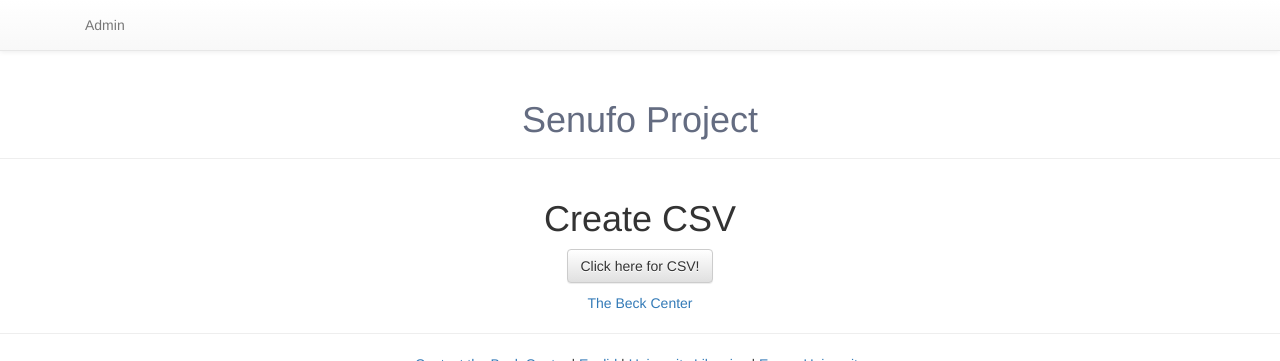
After one commit to ecds/Senufo, a Django app: template Senufo/templates/Map_PrintCSV.html in a window 1280 px wide. The commit adds this page. Shown: the top 361 px of the page. Run offline with Django 3.2, Linux system fonts and the light colour scheme; the template is opened without the code that fills it, so the values that code supplies are empty; some libraries are stand-ins or nearby versions.

Commit message:
linktoCSV

```diff
--- /dev/null
+++ b/Senufo/templates/Map_PrintCSV.html
@@ -0,0 +1,18 @@
+{% extends "base.html" %}
+
+{% block title %}Create CSV{% endblock %}
+<head><h1>Create CSV</h1></head>
+{% block content %}
+<body>
+<div class='content'>
+
+<h1>Create CSV</h1>
+
+
+<p><a href="{% url 'Create CSV' %}"><button type="button" class="btn btn-default">Click here for CSV!</button></a></p>
+
+
+
+</div>
+</body>
+{% endblock %}
--- a/Senufo/templates/base.html
+++ b/Senufo/templates/base.html
@@ -37,7 +37,7 @@
         <div class="container">
           <div class="collapse navbar-collapse">
             <ul class="nav navbar-nav">
-              <li><a class="site-title">{% block nav-title %}Admin{% endblock %}</a></li>
+              <li><a href='/admin/' class="site-title">{% block nav-title %}Admin{% endblock %}</a></li>
             </ul>
 
             {% block navbar-extra %}
@@ -61,7 +61,6 @@
 <div class="externalnav">
 <p class="links" id="beck">
 <a href="http://beck.library.emory.edu/"><span id="bc">The Beck Center</span></a>
-<a href="http://rose.library.emory.edu/"><span id="src">Stuart A. Rose: Manuscript, Archives, and Rare Book Library</span></a>
 </p>
 </div>
 
--- a/Senufo/urls.py
+++ b/Senufo/urls.py
@@ -21,5 +21,6 @@ urlpatterns = [
     url(r'^admin/', include(admin.site.urls), name="admin"),
     url(r'^$', views.object_location, name="Object and Place"),
     url(r'^export', views.object_place, name="Object Location"),
-    url(r'^Map_Print', views.map_working, name="Create CSV"),
+    url(r'^Map_Print/$', views.map_working, name="Create CSV"),
+    url(r'^Map_PrintCSV/$', views.map_printcsv, name="CSV Link"),
 ]
--- a/Senufo_App/views.py
+++ b/Senufo_App/views.py
@@ -40,3 +40,6 @@ def object_place(request):
 def map_working(request):
     PlaceLocations = Objects_Places_Reason.objects.values('Reason_id', 'Objects_Name__Object_Name', 'Objects_Name__Object_Description', 'Places_Name__Place_Name', 'Places_Name__Latitude', 'Places_Name__Longitude')
     return render_to_csv_response(PlaceLocations)
+
+def map_printcsv(request):
+    return render_to_response('Map_PrintCSV.html', request)
```
Also changed, not shown: Senufo/templates/Map_Print.html (deleted, +0 -22 lines), 2 other files.
